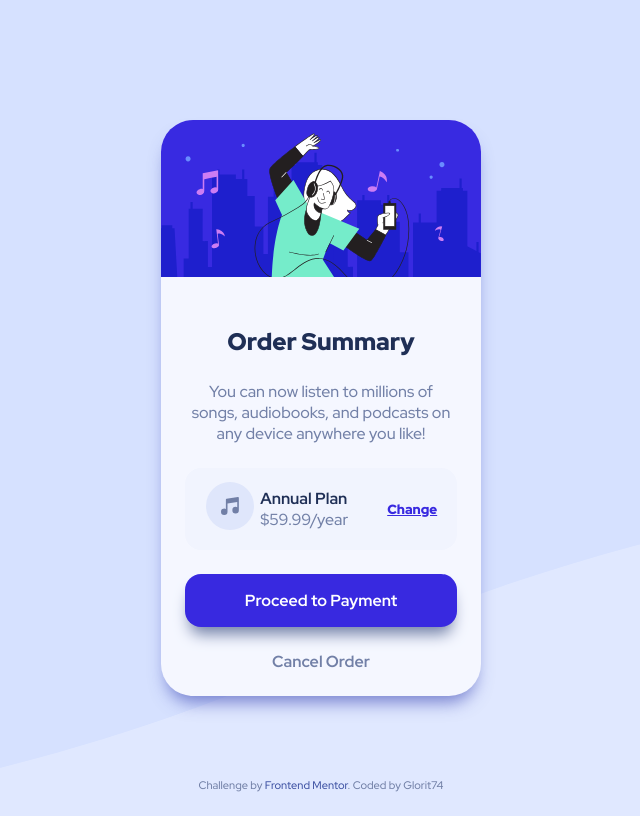
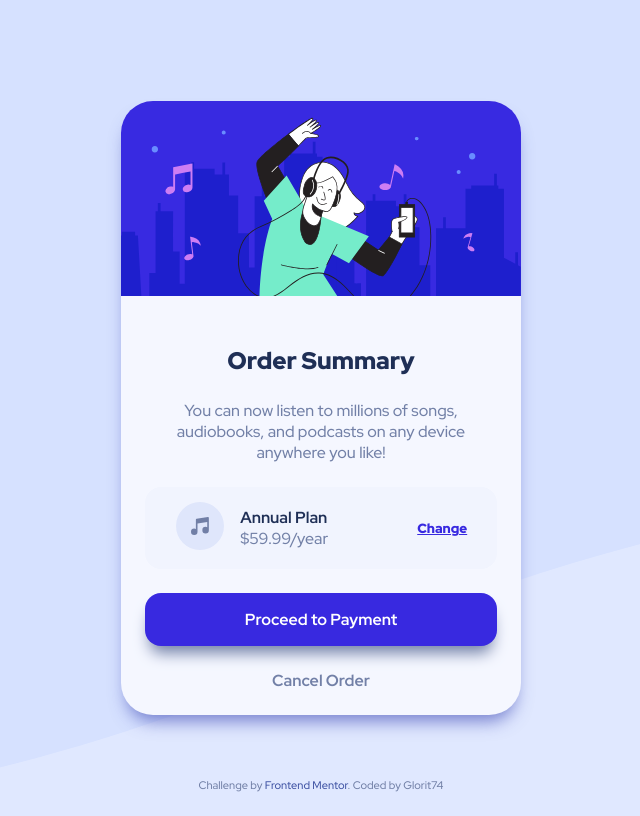
Before and after one commit to Glorit74/order-summary-component-main, a plain HTML site: page index.html in a window 1280 px wide. Shown: the whole page, without its empty margins (319-959 px from the left). Drawn offline with Linux system fonts and the light colour scheme.

Commit message:
css desktop

```diff
--- a/style.css
+++ b/style.css
@@ -36,7 +36,6 @@ body {
   align-items: center;
   height: 100vh;
 
-  background-image: url(images/pattern-background-mobile.svg);
   background-size: cover;
   background-position: center center;
   background-color: var(--clr-bg);
@@ -50,10 +49,27 @@ body {
 }
 
 main {
-  width: 320px;
   background-color: var(--clr-card-bg);
   border-radius: 2rem;
   box-shadow: 0px 12px 17px -6px rgba(68, 80, 184, 0.69);
+}
+
+@media (max-width: 375px) {
+  body {
+    background-image: url(images/pattern-background-mobile.svg);
+  }
+  main {
+    width: 320px;
+  }
+}
+
+@media (min-width: 375px) {
+  body {
+    background-image: url(images/pattern-background-desktop.svg);
+  }
+  main {
+    width: 400px;
+  }
 }
 
 .hero {
```
